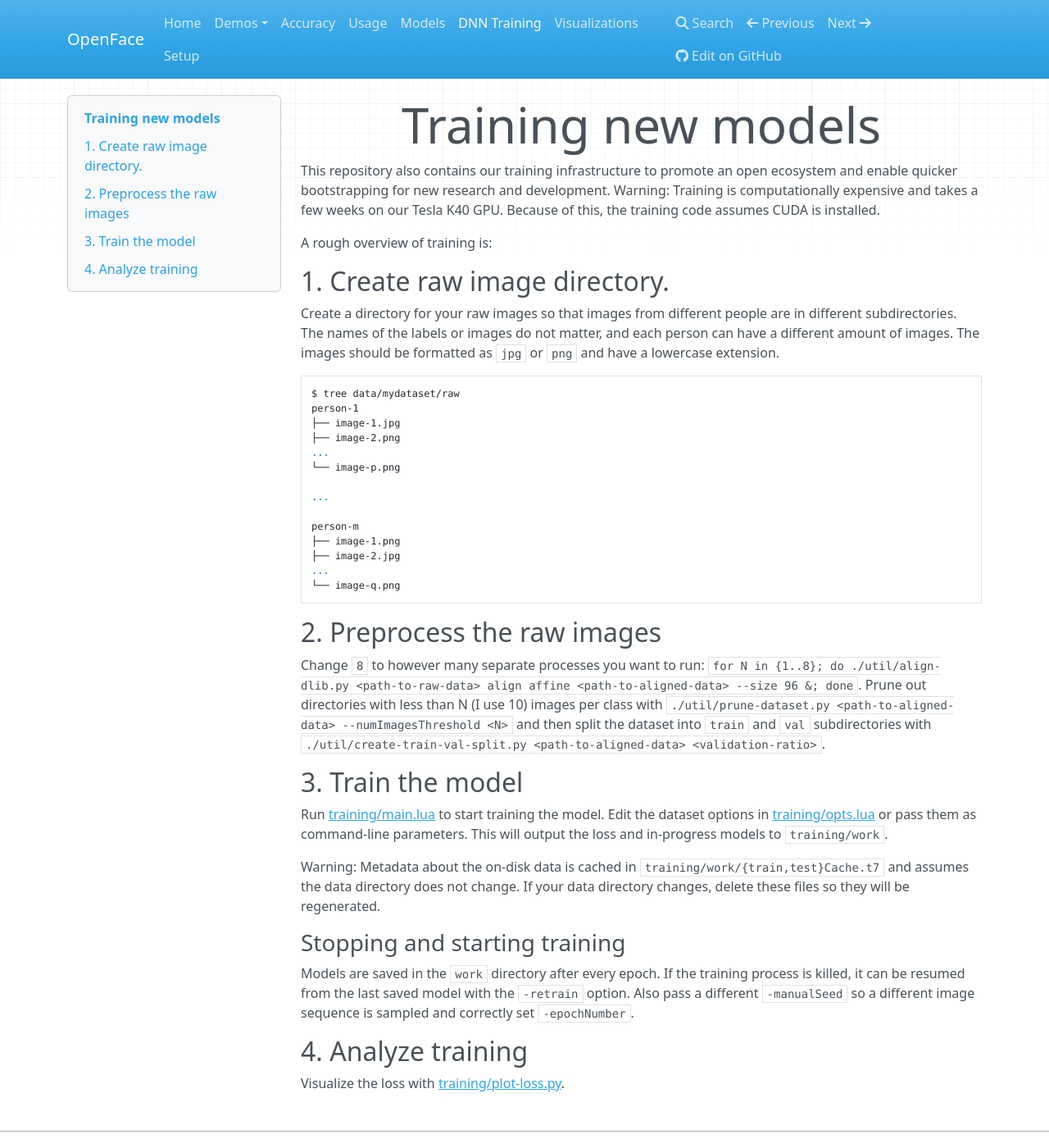
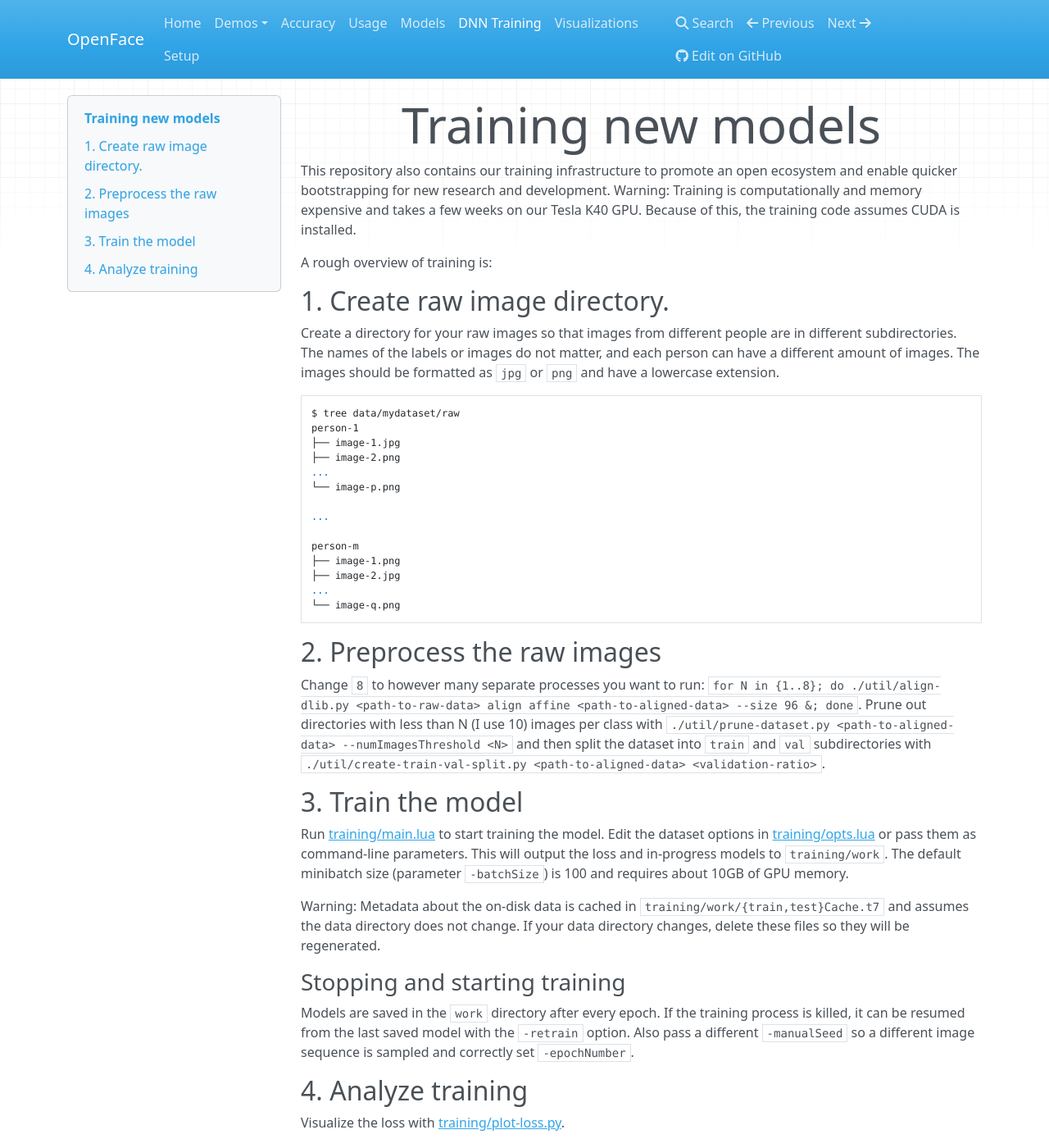
Before and after one commit to SuperAI520/Open-Face-Recognition, an MkDocs documentation site: the page built from docs/training-new-models.md, in a window 1280 px wide and 1400 px high. Shown: the whole window at 82% size. Built offline with MkDocs 1.6.1, drawn with Linux system fonts in a browser that asks for light colours; nearby versions of some CDN libraries; old or Windows-style settings are respelled for this version of MkDocs.

Commit message:
Docs: Training: Add note about GPU memory.

```diff
--- a/docs/training-new-models.md
+++ b/docs/training-new-models.md
@@ -1,8 +1,8 @@
 # Training new models
 This repository also contains our training infrastructure to promote an
 open ecosystem and enable quicker bootstrapping for new research and development.
-Warning: Training is computationally expensive and takes a few
-weeks on our Tesla K40 GPU.
+Warning: Training is computationally and memory expensive and takes a
+few weeks on our Tesla K40 GPU.
 Because of this, the training code assumes CUDA is installed.
 
 A rough overview of training is:
@@ -46,6 +46,8 @@ Run [training/main.lua](https://github.com/cmusatyalab/openface/blob/master/trai
 Edit the dataset options in [training/opts.lua](https://github.com/cmusatyalab/openface/blob/master/training/opts.lua) or
 pass them as command-line parameters.
 This will output the loss and in-progress models to `training/work`.
+The default minibatch size (parameter `-batchSize`) is 100 and requires
+about 10GB of GPU memory.
 
 Warning: Metadata about the on-disk data is cached in
 `training/work/{train,test}Cache.t7` and assumes
```
